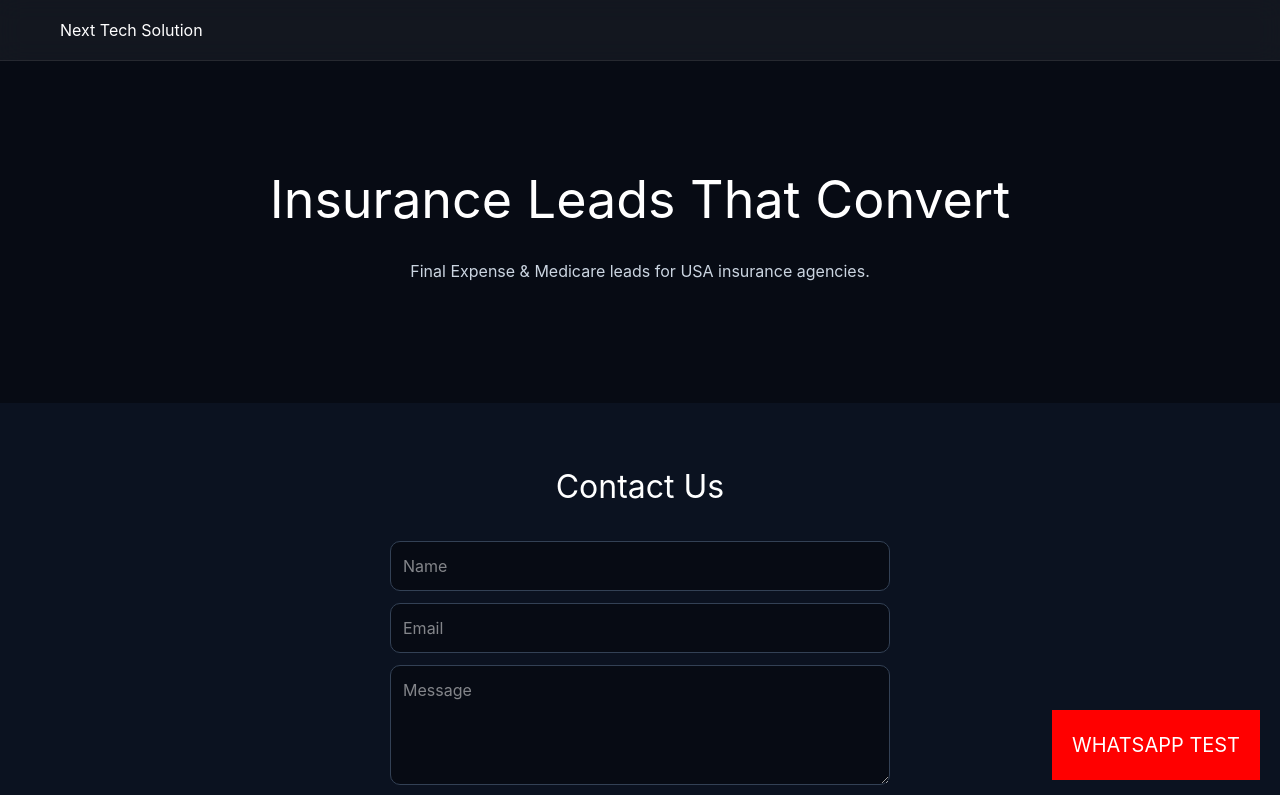
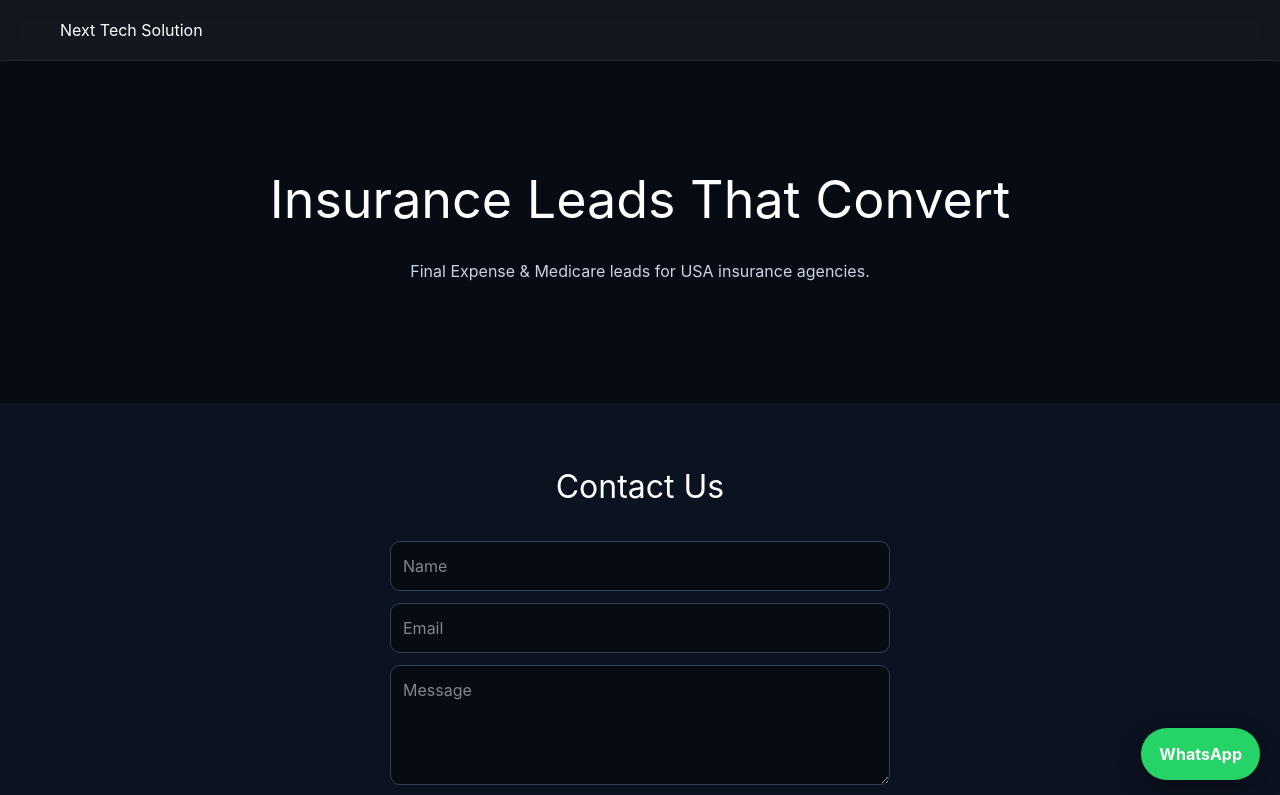
Before and after one commit to Afaq122/next-tech-site, a Next.js app: page / in a window 1280 px wide. Shown: the top 795 px of the page. Built offline with nearby package versions, Linux system fonts and the light colour scheme.

Commit message:
final whatsapp button style

```diff
--- a/app/page.tsx
+++ b/app/page.tsx
@@ -147,14 +147,17 @@ export default function Home() {
     position: "fixed",
     bottom: "20px",
     right: "20px",
-    background: "red",
+    background: "#25D366",
     color: "white",
-    padding: "20px",
-    fontSize: "20px",
+    padding: "14px 18px",
+    borderRadius: "50px",
+    textDecoration: "none",
+    fontWeight: "bold",
+    boxShadow: "0 10px 25px rgba(0,0,0,0.3)",
     zIndex: 999999
   }}
 >
-  WHATSAPP TEST
+  WhatsApp
 </a>
 
     </div>
```
